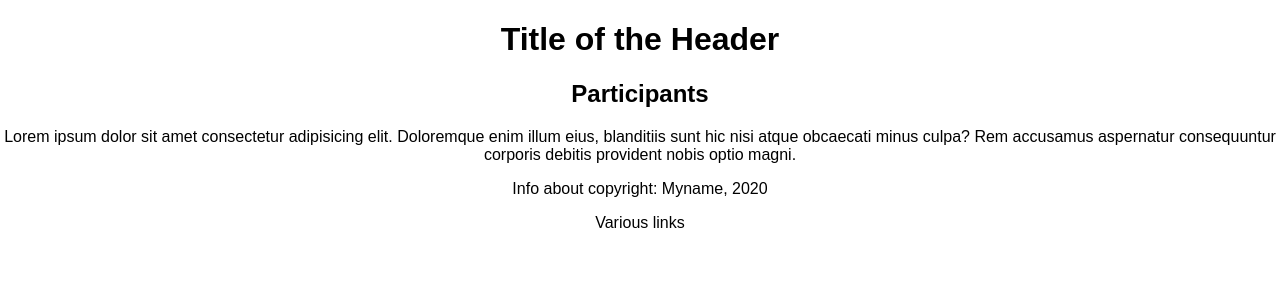
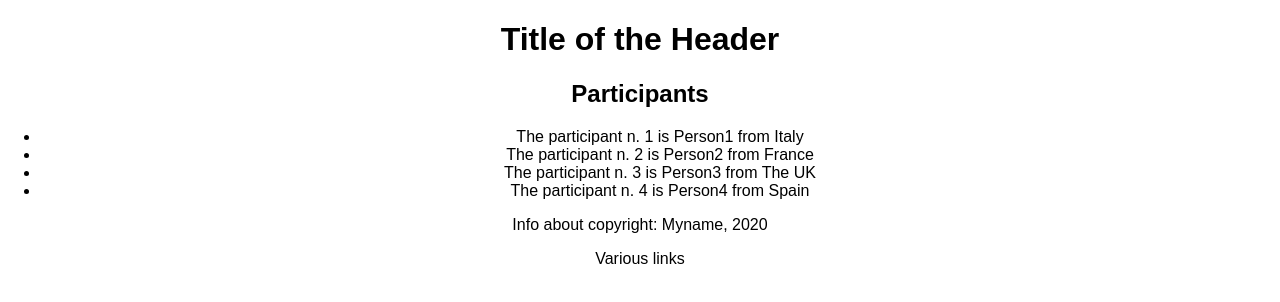
Before and after one commit to Giagar/React, a React (Create React App) app in the folder myapp/: page / in a window 1280 px wide. Shown: the top 302 px of the page. Built offline with nearby package versions, Linux system fonts and the light colour scheme.

Commit message:
section participants done

```diff
--- a/myapp/src/App.js
+++ b/myapp/src/App.js
@@ -11,17 +11,23 @@ class App extends Component {
       name: "Myname",
       year: 2020,
     },
-    participants: {
-
-    },
+    participants: [
+      { name: "Person1", country: "Italy", id:1 },
+      { name: "Person2", country: "France", id:2 },
+      { name: "Person3", country: "The UK", id:3 },
+      { name: "Person4", country: "Spain", id:4 },
+    ],
   };
 
   render() {
     return (
       <div className="App">
         <Header />
-        <Participants />
-        <Footer name={this.state.copyright.name} year={this.state.copyright.year} />
+        <Participants participants={this.state.participants} />
+        <Footer
+          name={this.state.copyright.name}
+          year={this.state.copyright.year}
+        />
       </div>
     );
   }
--- a/myapp/src/Participants.js
+++ b/myapp/src/Participants.js
@@ -1,14 +1,19 @@
-import React, {Component} from "react";
+import React, { Component } from "react";
 
 class Participants extends Component {
-    render() {
-        return(
-            <section>
-                <h2>Participants</h2>
-                <div>Lorem ipsum dolor sit amet consectetur adipisicing elit. Doloremque enim illum eius, blanditiis sunt hic nisi atque obcaecati minus culpa? Rem accusamus aspernatur consequuntur corporis debitis provident nobis optio magni.</div>
-            </section>
-        )
-    }
+  render() {
+
+    const list = this.props.participants.map((person, index) => <li key={person.id}>The participant n. {index + 1} is {person.name} from {person.country}</li>)
+
+    return (
+      <section>
+        <h2>Participants</h2>
+        <div>
+            <ul>{list}</ul>
+        </div>
+      </section>
+    );
+  }
 }
 
 export default Participants;
```
